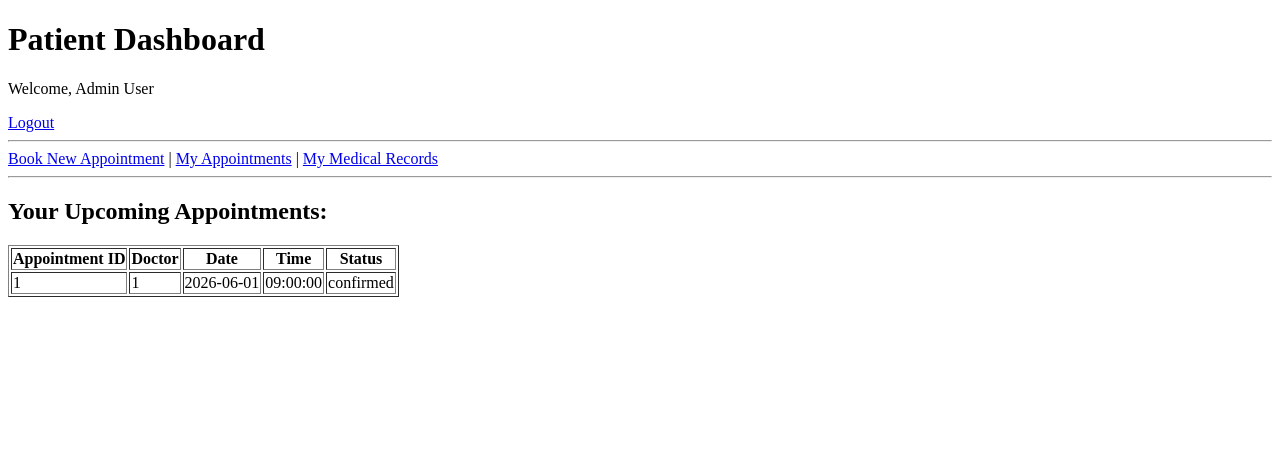
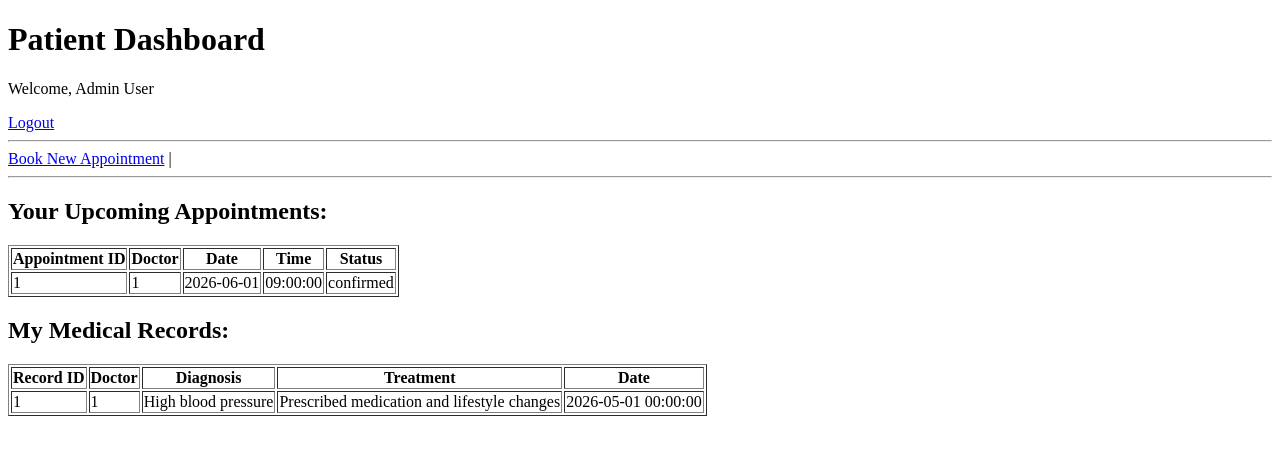
Before and after one commit to TristanMunnik/hospital-appointment-system, a PHP site: page /patientDashboard.php in a window 1280 px wide. Shown: the top 455 px of the page. Run offline with PHP 8.4, Linux system fonts and the light colour scheme; a user stored in the database is signed in; data comes from the database, SQL or seed files in the repository; a stand-in replaces the project's code that opens the database connection.

Commit message:
fixed warnings on adminControl and added medical records display to patient dashboard

```diff
--- a/html/adminControls.php
+++ b/html/adminControls.php
@@ -14,7 +14,7 @@
         exit();
     }
 
-    if($_POST['form_type'] == 'add_user') {
+    if(isset($_POST['form_type']) && $_POST['form_type'] == 'add_user') {
     try {
         $role = $_POST['roleSelect'];
         $name = $_POST['name'];
@@ -48,7 +48,7 @@
         $error = "Failed to add user. Email may already exist.";
     }
 
-    } else if ($_POST['form_type'] == 'manage_appointment') {
+    } else if(isset($_POST['form_type']) && $_POST['form_type'] == 'manage_appointment') {
         try {
             $appointmentID = $_POST['appointmentID'];
             $status = $_POST['status'];
--- /dev/null
+++ b/html/generateHash.php
@@ -0,0 +1,6 @@
+<?php
+$hash = password_hash('password123', PASSWORD_BCRYPT);
+echo $hash;
+echo "<br>";
+echo strlen($hash);
+?>
--- a/html/patientDashboard.php
+++ b/html/patientDashboard.php
@@ -16,6 +16,10 @@
     $stmt = $pdo->prepare("SELECT * FROM appointment WHERE patientID = ?");
     $stmt->execute([$_SESSION['user_id']]);
     $appointments = $stmt->fetchAll();
+
+    $stmt = $pdo->prepare("SELECT * FROM medical_record WHERE patientID = ?");
+    $stmt->execute([$_SESSION['user_id']]);
+    $records = $stmt->fetchAll();
 
 
 ?>
@@ -39,8 +43,6 @@
 
     <nav>
         <a href="appointmentBooking.php">Book New Appointment</a> |
-        <a href="#">My Appointments</a> |
-        <a href="#">My Medical Records</a>
     </nav>
     <hr>
 
@@ -68,6 +70,32 @@
         <?php else: ?>
             <p>You Have no appointments yet</p>
         <?php endif; ?>
+
+        <!-- Medical Records Section -->
+        <h2>My Medical Records:</h2>
+        <?php if(count($records) > 0): ?>
+            <table border="1">
+                <tr>
+                    <th>Record ID</th>
+                    <th>Doctor</th>
+                    <th>Diagnosis</th>
+                    <th>Treatment</th>
+                    <th>Date</th>
+                </tr>
+                <?php foreach($records as $record): ?>
+                <tr>
+                    <td><?php echo htmlspecialchars($record['recordID']) ?></td>
+                    <td><?php echo htmlspecialchars($record['doctorID']) ?></td>
+                    <td><?php echo htmlspecialchars($record['diagnosis']) ?></td>
+                    <td><?php echo htmlspecialchars($record['treatment']) ?></td>
+                    <td><?php echo htmlspecialchars($record['date']) ?></td>
+                </tr>
+                <?php endforeach; ?>
+            </table>
+        <?php else: ?>
+            <p>No medical records found.</p>
+        <?php endif; ?>
+
     </main>
 
 </body>
```
